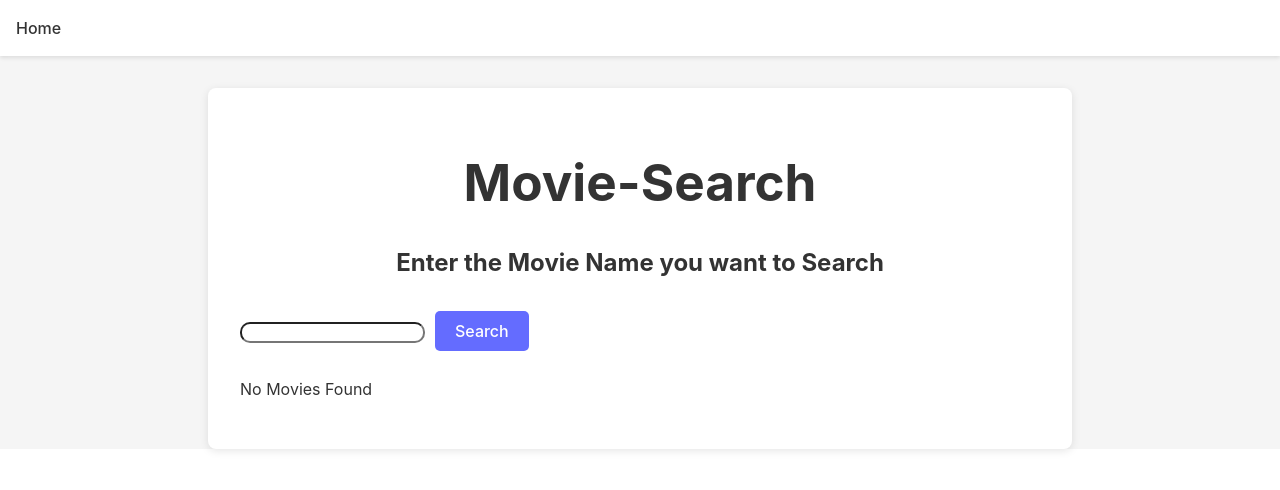
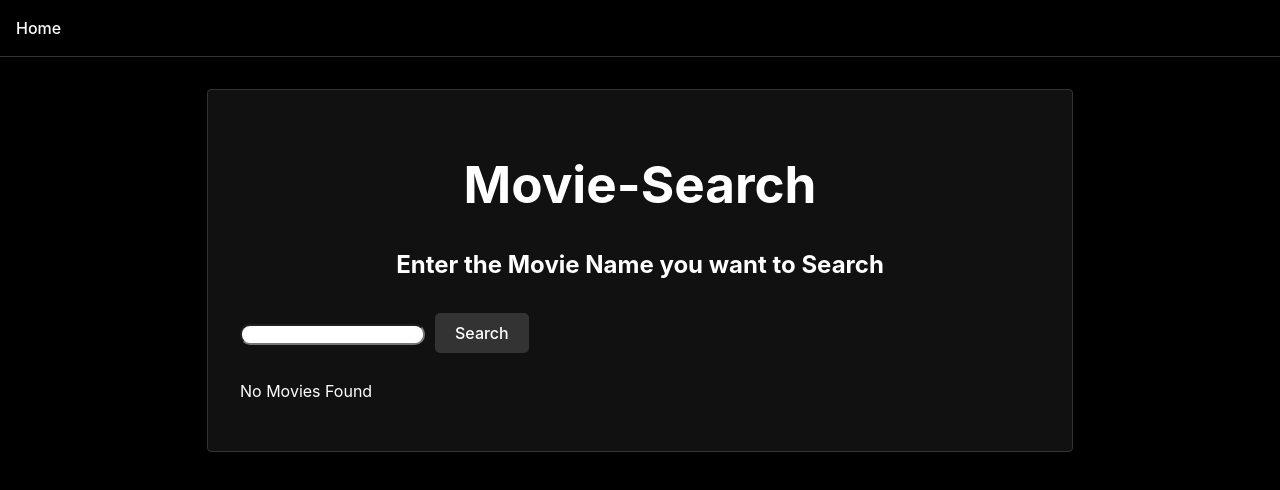
Before and after one commit to abdulsami-94/React-Projects, a React (Vite) app: page /project/Movie in a window 1280 px wide. Shown: the top 490 px of the page. Built offline with nearby package versions, Linux system fonts and the light colour scheme.

Commit message:
Fixed some issue

```diff
--- a/src/index.css
+++ b/src/index.css
@@ -2,8 +2,8 @@
   font-family: Inter, system-ui, Avenir, Helvetica, Arial, sans-serif;
   line-height: 1.5;
   font-weight: 400;
-  color: #213547;
-  background-color: #ffffff;
+  color: #ffffff;
+  background-color: #000000;
   font-synthesis: none;
   text-rendering: optimizeLegibility;
   -webkit-font-smoothing: antialiased;
@@ -13,19 +13,19 @@
 
 a {
   font-weight: 500;
-  color: #646cff;
+  color: #ffffff;
   text-decoration: inherit;
 }
 
 a:hover {
-  color: #535bf2;
+  color: #cccccc;
 }
 
 body {
   margin: 0;
   padding: 0;
-  background-color: #f5f5f5;
-  color: #333;
+  background-color: #000000;
+  color: #ffffff;
 }
 
 h1 {
@@ -34,20 +34,20 @@ h1 {
 }
 
 button {
-  border-radius: 8px;
-  border: 1px solid transparent;
-  padding: 0.6em 1.2em;
+  border-radius: 4px;
+  border: 1px solid #333333;
+  padding: 0.5em 1em;
   font-size: 1em;
   font-weight: 500;
   font-family: inherit;
-  background-color: #646cff;
-  color: white;
+  background-color: #333333;
+  color: #ffffff;
   cursor: pointer;
-  transition: background-color 0.25s;
+  transition: background-color 0.2s;
 }
 
 button:hover {
-  background-color: #535bf2;
+  background-color: #555555;
 }
 
 button:focus,
@@ -58,16 +58,16 @@ button:focus-visible {
 /* Component Styles */
 
 .navbar {
-  background-color: #fff;
+  background-color: #000000;
   padding: 1rem;
-  box-shadow: 0 2px 4px rgba(0,0,0,0.1);
+  border-bottom: 1px solid #333333;
   margin-bottom: 0;
 }
 
 .navbar a {
   margin-right: 1rem;
   text-decoration: none;
-  color: #333;
+  color: #ffffff;
   font-weight: 500;
 }
 
@@ -90,78 +90,46 @@ button:focus-visible {
 }
 
 .project-card {
-  background: #fff;
-  border-radius: 8px;
+  background-color: #111111;
+  border: 1px solid #333333;
+  border-radius: 4px;
   padding: 1.5rem;
-  box-shadow: 0 2px 8px rgba(0,0,0,0.1);
-  transition: transform 0.2s, box-shadow 0.2s;
+  transition: border-color 0.2s;
 }
 
 .project-card:hover {
-  transform: translateY(-5px);
-  box-shadow: 0 4px 16px rgba(0,0,0,0.2);
+  border-color: #555555;
 }
 
 .project-card h2 {
   margin-top: 0;
-  color: #333;
+  color: #ffffff;
 }
 
 .project-card p {
-  color: #666;
+  color: #cccccc;
 }
 
 .project-card a {
   display: inline-block;
   margin-top: 1rem;
   padding: 0.5rem 1rem;
-  background-color: #646cff;
-  color: white;
+  background-color: #333333;
+  color: #ffffff;
   text-decoration: none;
   border-radius: 4px;
   transition: background-color 0.2s;
 }
 
 .project-card a:hover {
-  background-color: #535bf2;
+  background-color: #555555;
 }
 
 .project-page {
   max-width: 800px;
   margin: 2rem auto;
   padding: 2rem;
-  background: #fff;
-  border-radius: 8px;
-  box-shadow: 0 2px 8px rgba(0,0,0,0.1);
+  background-color: #111111;
+  border: 1px solid #333333;
+  border-radius: 4px;
 }
-
-@media (prefers-color-scheme: dark) {
-  :root {
-    color: rgba(255, 255, 255, 0.87);
-    background-color: #242424;
-  }
-  body {
-    background-color: #242424;
-  }
-  .navbar {
-    background-color: #333;
-    color: #fff;
-  }
-  .navbar a {
-    color: #fff;
-  }
-  .project-card {
-    background: #333;
-    color: #fff;
-  }
-  .project-card h2 {
-    color: #fff;
-  }
-  .project-card p {
-    color: #ccc;
-  }
-  .project-page {
-    background: #333;
-    color: #fff;
-  }
-}
```
